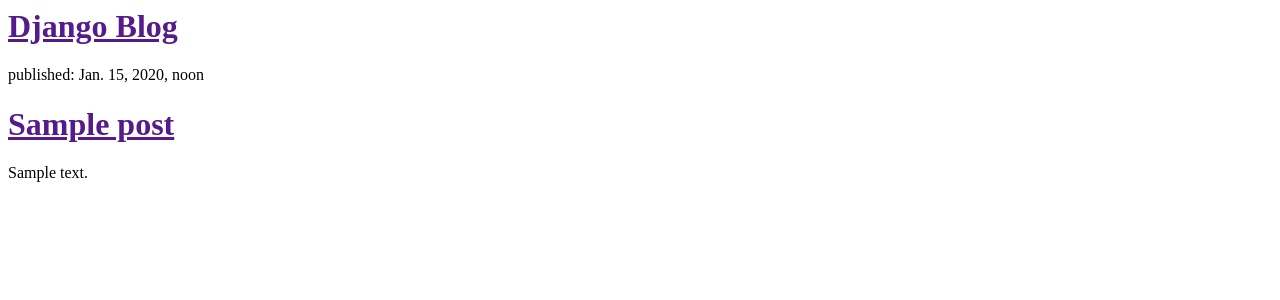
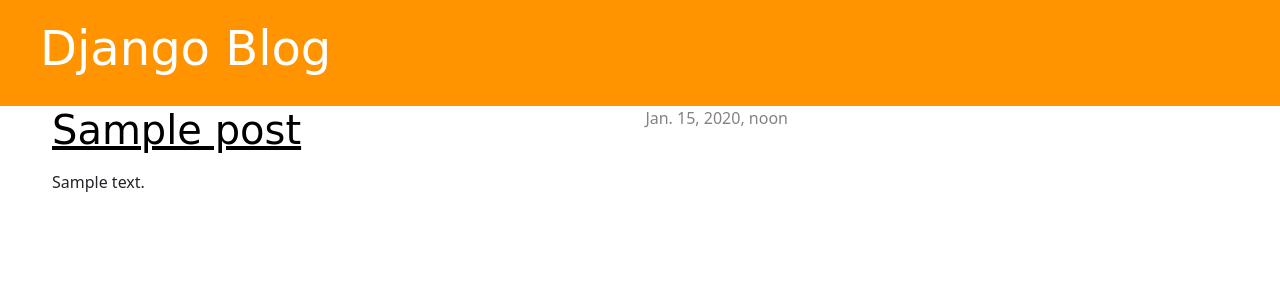
Before and after one commit to Vuarddo/my-first-blog, a Django app: page / in a window 1280 px wide. Shown: the top 300 px of the page. Run offline with Django 4.2, Linux system fonts and the light colour scheme; tables that the repository leaves empty hold one stand-in row (values such as "Sample post").

Commit message:
Added view and template for detailed blog post as well as CSS for the site.

```diff
--- /dev/null
+++ b/blog/static/css/blog.css
@@ -0,0 +1,47 @@
+  .page-header {
+        background-color: #ff9400;
+        margin-top: 0;
+        padding: 20px 20px 20px 40px;
+    }
+
+    .page-header h1, .page-header h1 a, .page-header h1 a:visited, .page-header h1 a:active {
+        color: #ffffff;
+        font-size: 36pt;
+        text-decoration: none;
+    }
+
+    .content {
+        margin-left: 40px;
+    }
+
+    h1, h2, h3, h4 {
+        font-family: 'Lobster', cursive;
+    }
+
+    .date {
+        float: right;
+        color: #828282;
+    }
+
+    .save {
+        float: right;
+    }
+
+    .post-form textarea, .post-form input {
+        width: 100%;
+    }
+
+    .top-menu, .top-menu:hover, .top-menu:visited {
+        color: #ffffff;
+        float: right;
+        font-size: 26pt;
+        margin-right: 20px;
+    }
+
+    .post {
+        margin-bottom: 70px;
+    }
+
+    .post h1 a, .post h1 a:visited {
+        color: #000000;
+    }
--- /dev/null
+++ b/blog/templates/blog/base.html
@@ -0,0 +1,22 @@
+{% load static %}
+<html>
+    <head>
+        <title>First Django Blog</title>
+        <link href="https://cdn.jsdelivr.net/npm/bootstrap@5.1.3/dist/css/bootstrap.min.css" rel="stylesheet" integrity="sha384-1BmE4kWBq78iYhFldvKuhfTAU6auU8tT94WrHftjDbrCEXSU1oBoqyl2QvZ6jIW3" crossorigin="anonymous">
+        <link rel="stylesheet" href="{% static 'css/blog.css' %}">
+    </head>
+    <body>
+        <div class="page-header">
+            <h1><a href="/">Django Blog</a></h1>
+        </div>
+        <div class="content container">
+            <div class="row">
+                <div class="col-md-8">
+                {% block content %}
+                {% endblock %}
+                </div>
+            </div>
+        </div>
+    </body>
+
+</html>
--- a/blog/templates/blog/post_list.html
+++ b/blog/templates/blog/post_list.html
@@ -1,18 +1,15 @@
-<html>
-    <head>
-        <title>First Django Blog</title>
-    </head>
-    <body>
-        <div>
-            <h1><a href="">Django Blog</a></h1>
-        </div>
+{% extends 'blog/base.html' %}
 
-        {% for post in posts %}
-            <div>
-                <p>published: {{ post.published_date }}</p>
-                <h1><a href="">{{ post.title }}</a></h1>
+{% block content %}
+
+    {% for post in posts %}
+        <div class="post">
+            <div class="date">
+                {{ post.published_date }}
+            </div>
+                 <h1><a href="{% url 'post_detail' pk=post.pk %}">{{ post.title }}</a></h1>
                 <p>{{ post.text|linebreaks }}</p>
             </div>
-        {% endfor %}
-    </body>
-</html>
+    {% endfor %}
+
+{% endblock content %}
--- a/blog/urls.py
+++ b/blog/urls.py
@@ -3,4 +3,5 @@ from . import views
 
 urlpatterns = [
     path('', views.post_list, name='post_list'),
+    path('post/<int:pk>/', views.post_detail, name='post_detail'),
 ]
--- a/blog/views.py
+++ b/blog/views.py
@@ -1,7 +1,11 @@
-from django.shortcuts import render
+from django.shortcuts import render, get_object_or_404
 from django.utils import timezone
 from .models import Post
 
 def post_list(request):
     posts = Post.objects.filter(published_date__lte=timezone.now()).order_by('created_date')
     return render(request, 'blog/post_list.html', {'posts': posts})
+
+def post_detail(request, pk):
+    post = get_object_or_404(Post, pk=pk)
+    return render(request, 'blog/post_detail.html', {'post': post})
```
Also changed, not shown: blog/templates/blog/post_detail.html (added, +13 -0 lines).
